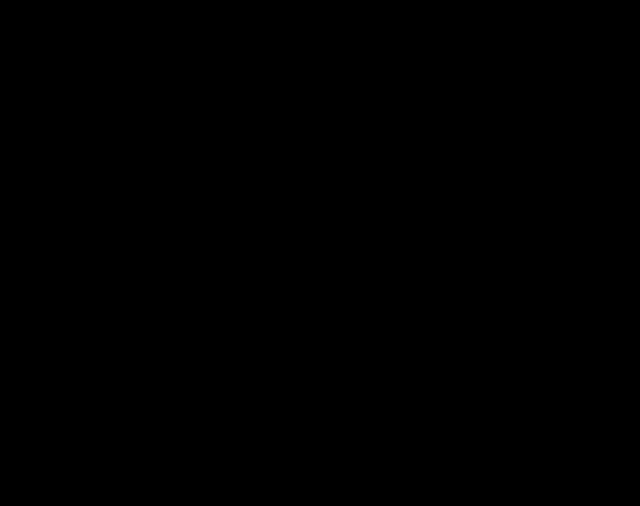
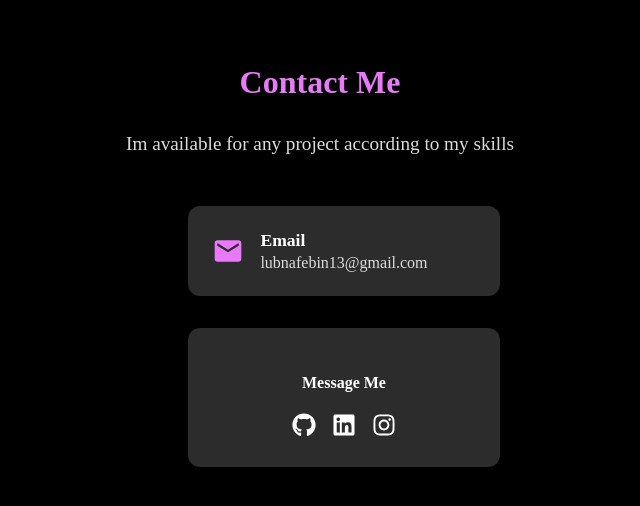
Before and after one commit to lubnafebin/portfolio, a React (Vite) app: page /contact in a window 1280 px wide. Before the commit this address had no page. Shown: the top 506 px of the page, without its empty margins (320-960 px from the left). Built offline with nearby package versions, Linux system fonts and the light colour scheme.

Commit message:
build contact page

```diff
--- a/src/App.jsx
+++ b/src/App.jsx
@@ -1,15 +1,17 @@
-import { BrowserRouter as Router, Routes, Route } from 'react-router-dom';
-import About from './pages/About';
-import Main from './pages/Main';
-import { Works } from './pages/works';
+import { BrowserRouter as Router, Routes, Route } from "react-router-dom";
+import About from "./pages/About";
+import Main from "./pages/Main";
+import { Works } from "./pages/works";
+import { Contact } from "./pages/Contact";
 
 function App() {
   return (
     <Router>
       <Routes>
-        <Route path="/" element={<Main/>} />
+        <Route path="/" element={<Main />} />
         <Route path="/about" element={<About />} />
         <Route path="/works" element={<Works />} />
+        <Route path="/contact" element={<Contact />} />
       </Routes>
     </Router>
   );
--- a/src/index.css
+++ b/src/index.css
@@ -192,6 +192,98 @@
   box-shadow: 0 2px 10px rgba(0,0,0,0.2);
 }
 
+.contact {
+  padding: 2rem;
+  display: flex;
+  flex-direction: column;
+  align-items: center;
+}
+
+.text {
+  text-align: center;
+  margin-bottom: 2rem;
+}
+
+.text h3 {
+  font-size: 2rem;
+  color: #e879f9;
+}
+
+.text p {
+  font-size: 1.2rem;
+  color: #ddd;
+}
+
+.box {
+  display: flex;
+  flex-direction: column;
+  gap: 2rem;
+}
+
+
+.email,
+.message {
+  background-color: #2c2c2c;
+  padding: 1.5rem;
+  border-radius: 12px;
+  width: 100%;
+  max-width: 450px;
+  box-shadow: 0 4px 20px rgba(0, 0, 0, 0.3);
+  color: white;
+}
+
+.email-content {
+  display: flex;
+  align-items: center;
+  gap: 1rem;
+}
+
+.email svg {
+  font-size: 2rem;
+  color: #e879f9;
+}
+
+.email-text h4 {
+  margin: 0;
+  font-size: 1.1rem;
+}
+
+.email-text p {
+  margin: 0.2rem 0 0;
+  color: #ddd;
+}
+
+.message {
+  text-align: center;
+}
+
+.icons a svg {
+  background: linear-gradient(90deg, #9d63ff, #e879f9);
+  -webkit-background-clip: text;
+  background-clip: text;
+  -webkit-text-fill-color: transparent;
+}
+
+.icons {
+  display: flex;
+  justify-content: center;
+  gap: 1rem;
+  margin-top: 1rem;
+}
+
+.icons a {
+  font-size: 1.5rem;
+  color: white;
+  transition: color 0.3s ease;
+}
+
+.icons a:hover {
+  color: #e879f9;
+}
+
+
+
+
 
 
 
--- a/src/pages/Contact.jsx
+++ b/src/pages/Contact.jsx
@@ -0,0 +1,52 @@
+import { FaGithub, FaInstagram } from "react-icons/fa";
+import { FaLinkedin } from "react-icons/fa6";
+import { MdEmail } from "react-icons/md";
+
+export const Contact = () => {
+  return (
+    <div className="contact">
+      <div className="text">
+        <h3>Contact Me</h3>
+        <p>Im available for any project according to my skills</p>
+      </div>
+      <div className="box">
+        <div className="email">
+          <div className="email-content">
+            <MdEmail />
+            <div className="email-text">
+              <h4>Email</h4>
+              <p>lubnafebin13@gmail.com</p>
+            </div>
+          </div>
+        </div>
+
+        <div className="message">
+          <h4>Message Me</h4>
+          <div className="icons">
+            <a
+              href="https://github.com/lubnafebin"
+              target="_blank"
+              rel="noopener noreferrer"
+            >
+              <FaGithub />
+            </a>
+            <a
+              href="https://linkedin.com/in/lubnafebin"
+              target="_blank"
+              rel="noopener noreferrer"
+            >
+              <FaLinkedin />
+            </a>
+            <a
+              href="https://instagram.com/lubna_._febin"
+              target="_blank"
+              rel="noopener noreferrer"
+            >
+              <FaInstagram />
+            </a>
+          </div>
+        </div>
+      </div>
+    </div>
+  );
+};
--- a/src/pages/Main.jsx
+++ b/src/pages/Main.jsx
@@ -17,7 +17,7 @@
             <a href="http://localhost:5173/works">Works</a>
           </li>
           <li>
-            <a href="#contact">Contact</a>
+            <a href="http://localhost:5173/contact">Contact</a>
           </li>
         </ul>
       </nav>
```
